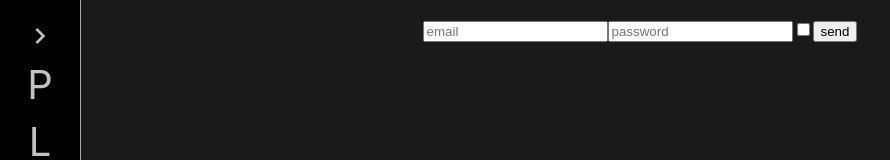
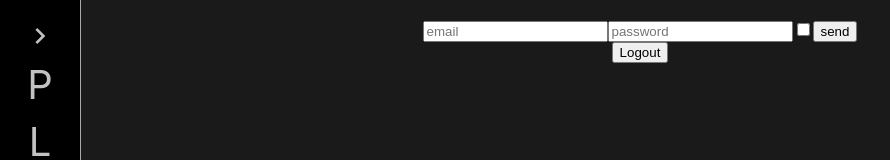
Before and after one commit to gavrilenkoanton/cards, a React (Create React App) app: page /#/login in a window 1280 px wide. Shown: the top 160 px of the page, without its empty margins (0-890 px from the left). Built offline with nearby package versions, Linux system fonts and the light colour scheme.

Commit message:
added  logout thunk and api

```diff
--- a/src/API/api.tsx
+++ b/src/API/api.tsx
@@ -8,7 +8,9 @@ const instance = axios.create({
 
 export const AuthorizationAPI = {
     login(email: string | null, password: string | null, rememberMe: boolean | null) {
-        debugger
         return instance.post(`auth/login`, {email, password, rememberMe})
+    },
+    logOut() {
+        return instance.delete(`auth/login`)
     }
 }
--- a/src/BLL/login-reducer.ts
+++ b/src/BLL/login-reducer.ts
@@ -34,5 +34,14 @@ export const LoginThunk = (email: string | null, password: string | null, rememb
     }
 }
 
+export const LogOutThunk = () => (dispatch: any) => {
+    AuthorizationAPI.logOut()
+        .then(response => {
+            if (response.data.resultCode) {
+                console.log("logOut success");
+            }
+        });
+};
+
 
 export default loginReducer;
--- a/src/components/2_Login/Login.tsx
+++ b/src/components/2_Login/Login.tsx
@@ -2,7 +2,7 @@ import React, {useEffect, useState} from 'react';
 import {Field, reduxForm} from "redux-form";
 import {connect, useDispatch, useSelector} from "react-redux";
 import styles from './Login.module.scss';
-import {LoginThunk} from '../../BLL/login-reducer'
+import {LoginThunk, LogOutThunk} from '../../BLL/login-reducer'
 
 const LoginForm = (props: any) => {
     return (
@@ -41,9 +41,15 @@ function Login (props: any) {
         dispatch(LoginThunk(formData.email, formData.password, formData.rememberMe))
     }
 
+    const logOut = () => {
+        dispatch(LogOutThunk())
+
+    }
+
     return (
         <div className={styles.wrapper}>
             <LoginReduxForm onSubmit={onSubmit}/>
+            <button onClick={logOut}>Logout</button>
         </div>
     );
 }
```
